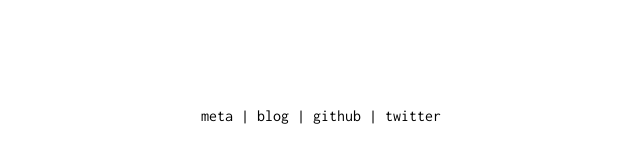
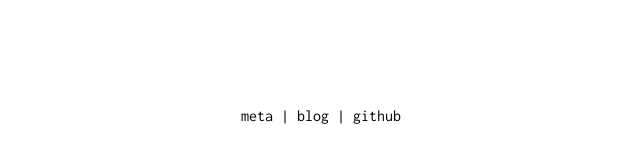
Before and after one commit to wemake-services/wemake-services.github.io, a Jekyll site: the page built from index.html, in a window 1280 px wide. Shown: the part 726-889 px from the top of the page, without its empty margins (319-959 px from the left). Built offline with Jekyll 4.4.1, drawn with Linux system fonts in a browser that asks for light colours.

Commit message:
Removes twitter

```diff
--- a/index.html
+++ b/index.html
@@ -31,7 +31,7 @@ layout: default
     <!-- <a href="">fb</a> | -->
     <div class="wemakeservices-navigation">
       <nav class="wemakeservices-navigation-bar">
-        <a href="https://wemake.services/meta">meta</a> | <a href="https://medium.com/wemake-services">blog</a> | <a href="https://github.com/wemake-services">github</a> | <a href="https://twitter.com/wemake_services">twitter</a>
+        <a href="https://wemake.services/meta">meta</a> | <a href="https://medium.com/wemake-services">blog</a> | <a href="https://github.com/wemake-services">github</a>
       </nav>
     </div>
 
```
